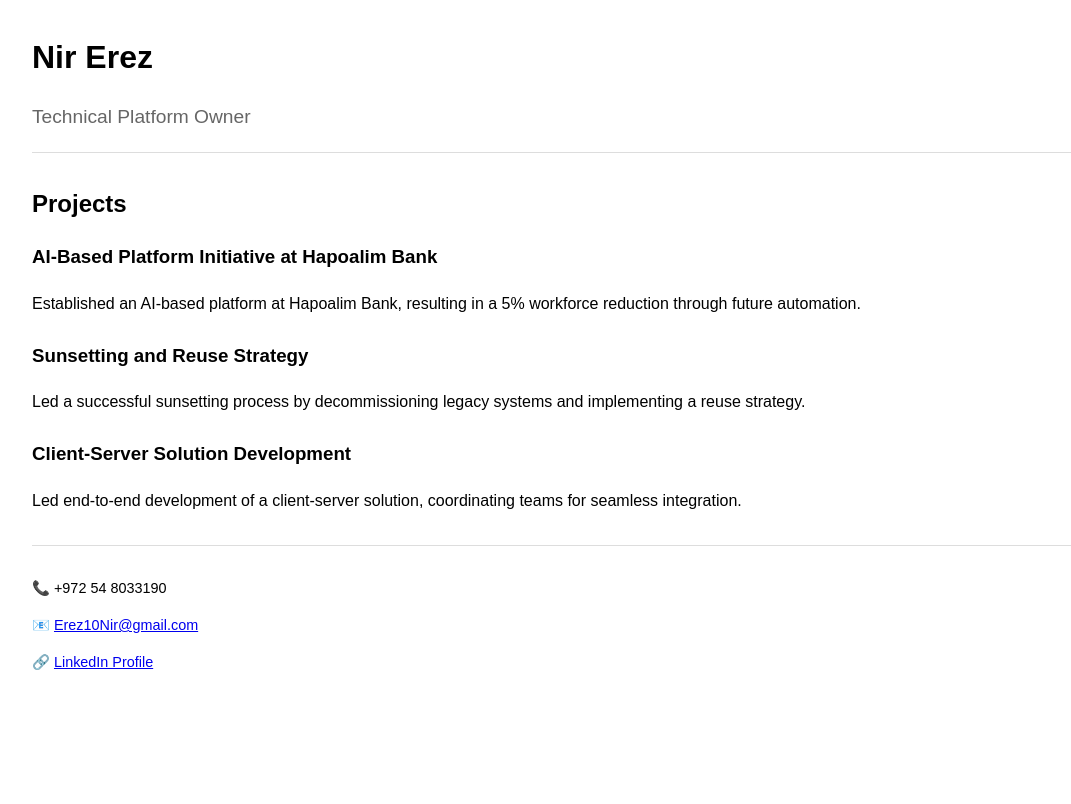
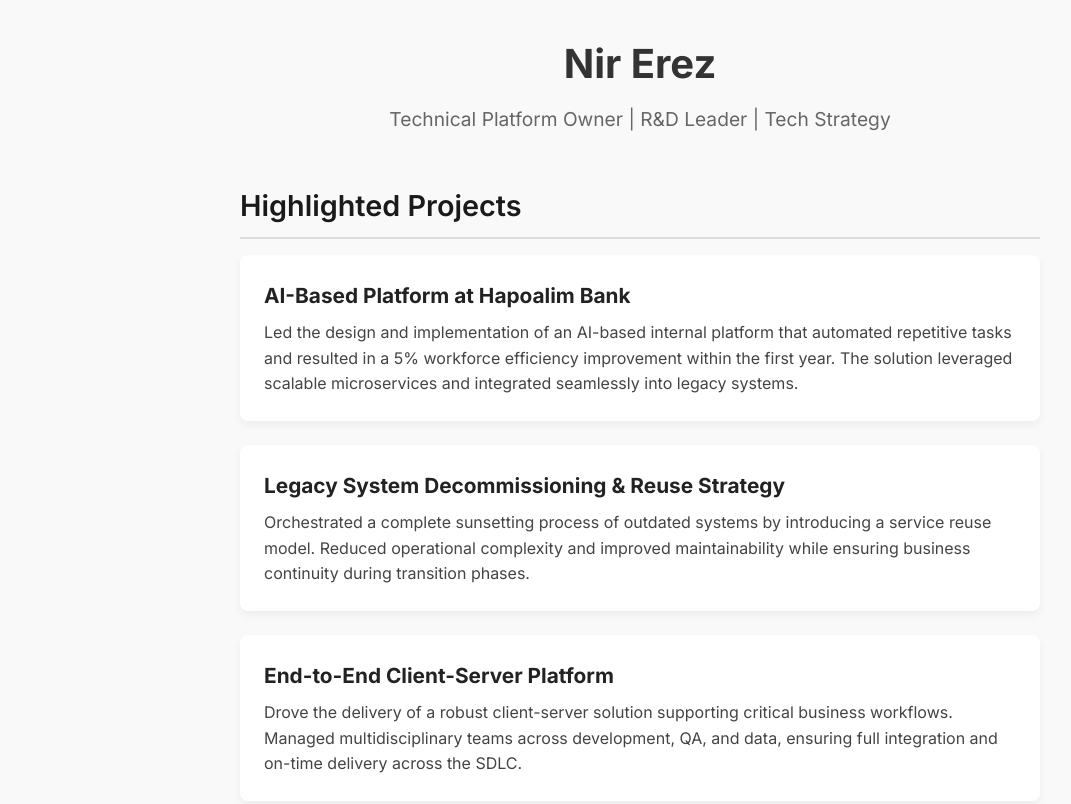
Before and after one commit to Nir-London/Projests, a plain HTML site: page index.html in a window 1280 px wide. Shown: the top 804 px of the page, without its empty margins (0-1071 px from the left). Drawn offline with Linux system fonts and the light colour scheme.

Commit message:
improve web page

```diff
--- a/index.html
+++ b/index.html
@@ -4,64 +4,98 @@
   <meta charset="UTF-8" />
   <meta name="viewport" content="width=device-width, initial-scale=1.0" />
   <title>Nir Erez – Technical Platform Owner</title>
+  <link href="https://fonts.googleapis.com/css2?family=Inter:wght@400;600;700&display=swap" rel="stylesheet">
   <style>
+    * {
+      margin: 0;
+      padding: 0;
+      box-sizing: border-box;
+    }
     body {
-      font-family: Arial, sans-serif;
-      background: #fff;
-      color: #000;
-      margin: 0;
+      font-family: 'Inter', sans-serif;
+      background-color: #f9f9f9;
+      color: #1a1a1a;
       padding: 2rem;
       line-height: 1.6;
     }
     header {
-      border-bottom: 1px solid #ddd;
-      margin-bottom: 2rem;
+      text-align: center;
+      margin-bottom: 3rem;
     }
     h1 {
-      margin: 0;
-      font-size: 2rem;
+      font-size: 2.5rem;
+      font-weight: 700;
+      color: #333;
     }
     .subtitle {
       color: #666;
       font-size: 1.2rem;
+      margin-top: 0.5rem;
+    }
+    .projects {
+      max-width: 800px;
+      margin: 0 auto 3rem auto;
     }
     .projects h2 {
-      font-size: 1.5rem;
+      font-size: 1.8rem;
+      font-weight: 600;
       margin-bottom: 1rem;
+      border-bottom: 2px solid #ddd;
+      padding-bottom: 0.5rem;
     }
     .project {
+      background: #fff;
+      padding: 1.5rem;
       margin-bottom: 1.5rem;
+      border-radius: 8px;
+      box-shadow: 0 4px 8px rgba(0, 0, 0, 0.05);
+    }
+    .project h3 {
+      font-size: 1.3rem;
+      margin-bottom: 0.5rem;
+      color: #222;
+    }
+    .project p {
+      color: #444;
     }
     .contact {
+      text-align: center;
+      font-size: 0.95rem;
+      color: #333;
       border-top: 1px solid #ddd;
       padding-top: 1rem;
-      margin-top: 2rem;
-      font-size: 0.9rem;
+    }
+    .contact a {
+      color: #0066cc;
+      text-decoration: none;
+    }
+    .contact a:hover {
+      text-decoration: underline;
     }
   </style>
 </head>
 <body>
   <header>
     <h1>Nir Erez</h1>
-    <p class="subtitle">Technical Platform Owner</p>
+    <p class="subtitle">Technical Platform Owner | R&D Leader | Tech Strategy</p>
   </header>
 
   <section class="projects">
-    <h2>Projects</h2>
+    <h2>Highlighted Projects</h2>
 
     <div class="project">
-      <h3>AI-Based Platform Initiative at Hapoalim Bank</h3>
-      <p>Established an AI-based platform at Hapoalim Bank, resulting in a 5% workforce reduction through future automation.</p>
+      <h3>AI-Based Platform at Hapoalim Bank</h3>
+      <p>Led the design and implementation of an AI-based internal platform that automated repetitive tasks and resulted in a 5% workforce efficiency improvement within the first year. The solution leveraged scalable microservices and integrated seamlessly into legacy systems.</p>
     </div>
 
     <div class="project">
-      <h3>Sunsetting and Reuse Strategy</h3>
-      <p>Led a successful sunsetting process by decommissioning legacy systems and implementing a reuse strategy.</p>
+      <h3>Legacy System Decommissioning & Reuse Strategy</h3>
+      <p>Orchestrated a complete sunsetting process of outdated systems by introducing a service reuse model. Reduced operational complexity and improved maintainability while ensuring business continuity during transition phases.</p>
     </div>
 
     <div class="project">
-      <h3>Client-Server Solution Development</h3>
-      <p>Led end-to-end development of a client-server solution, coordinating teams for seamless integration.</p>
+      <h3>End-to-End Client-Server Platform</h3>
+      <p>Drove the delivery of a robust client-server solution supporting critical business workflows. Managed multidisciplinary teams across development, QA, and data, ensuring full integration and on-time delivery across the SDLC.</p>
     </div>
   </section>
 
```
